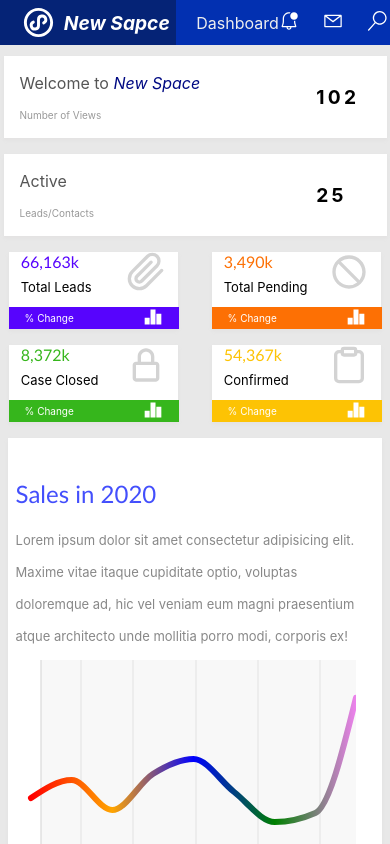
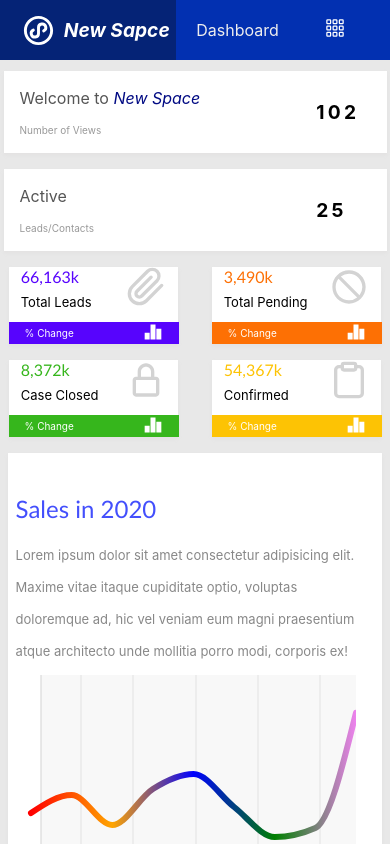
Before and after one commit to R-vijayendren/dashboard-style-guide, a React (Create React App) app: page / in a window 390 px wide. Shown: the top 844 px of the page. Built offline with nearby package versions, Linux system fonts and the light colour scheme.

Commit message:
Redesigned the nav bar styles and items container.

```diff
--- a/src/App.scss
+++ b/src/App.scss
@@ -30,6 +30,8 @@ $fontColor: #282c34;
 
 @media (max-width: 768px) {
   .App {
+    min-height: 2000px;
+
     .appContainer {
       @include flexLayoutWithGap(column, center, flex-start, 1.3rem);
       height: auto;
--- a/src/components/Navigation/NavigationBar.jsx
+++ b/src/components/Navigation/NavigationBar.jsx
@@ -4,9 +4,11 @@ import { RiMiniProgramLine } from 'react-icons/ri';
 import { VscBellDot, VscMail, VscSearch } from 'react-icons/vsc';
 import { BsGrid3X3Gap } from 'react-icons/bs';
 import NavBarOptions from './NavBarOptions';
+import useWindowSize from '../../hooks/useWindowSize';
 
 const NavigationBar = () => {
   const [isOpen, setIsOpen] = useState(false);
+  const windowSize = useWindowSize();
   return (
     <div className='navBarWrapper'>
       <div className='appLogoContainer'>
@@ -18,6 +20,8 @@ const NavigationBar = () => {
       <div className='navItemContainer'>
         <div className='pageTitle'>Dashboard</div>
         <div className='navItems'>
+          {windowSize.width > 768 && (
+            <div>
               <div className='nav-icons'>
                 <VscBellDot size={20} />
               </div>
@@ -27,6 +31,8 @@ const NavigationBar = () => {
               <div className='nav-icons'>
                 <VscSearch size={20} />
               </div>
+            </div>
+          )}
           <div className='nav-icons' onClick={() => setIsOpen(!isOpen)}>
             <BsGrid3X3Gap size={20} />
           </div>
--- a/src/components/Navigation/navBar.scss
+++ b/src/components/Navigation/navBar.scss
@@ -115,6 +115,13 @@
     .navItemContainer {
       width: 50%;
 
+      .navItems {
+        justify-content: center;
+      }
+    }
+
+    .navOptionsContainer {
+      right: 10px
     }
   }
 }
```
Lines whose indentation alone changed are shown as unchanged.
